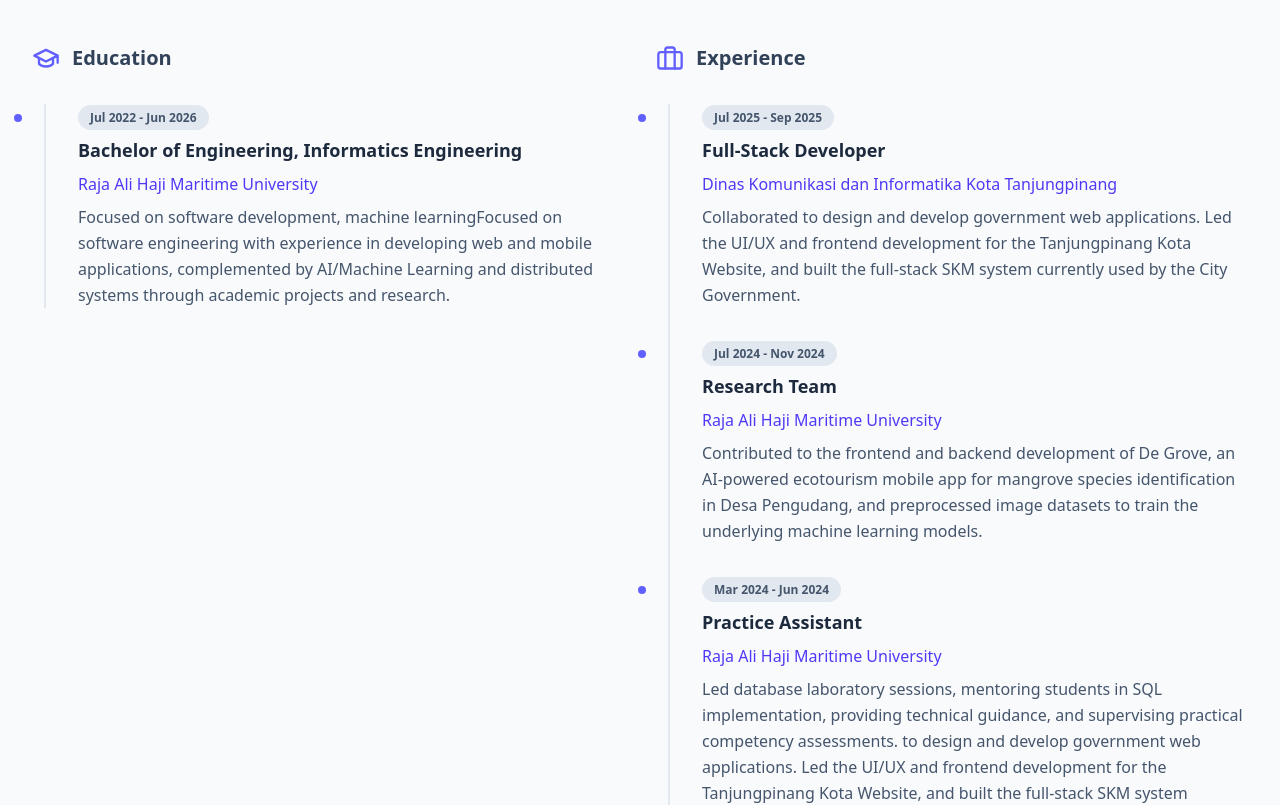
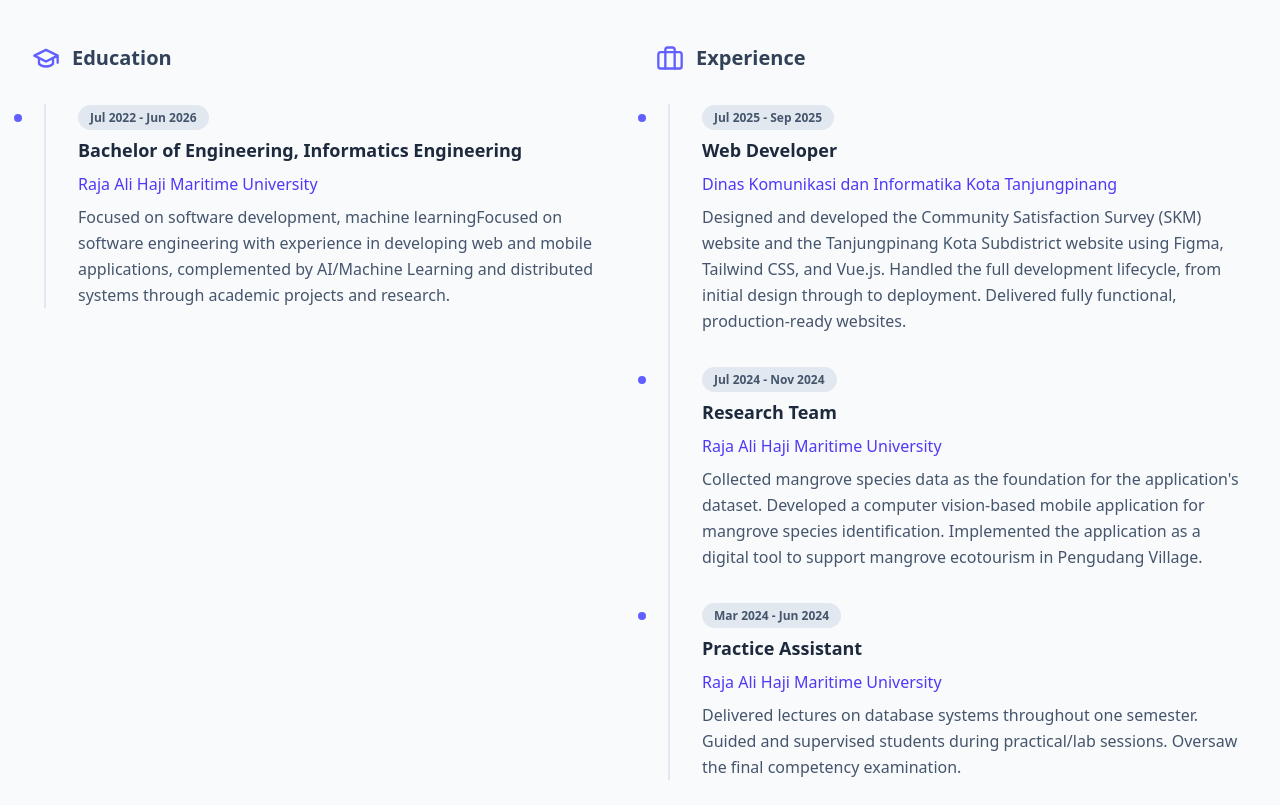
Before and after one commit to daffa267/mudaffsyah-portfolio, a Next.js app: page / in a window 1280 px wide. Shown: the part 1020-1825 px from the top of the page. Built offline with nearby package versions, Linux system fonts and the light colour scheme.

Commit message:
update experience

```diff
--- a/data/portfolio.ts
+++ b/data/portfolio.ts
@@ -68,20 +68,20 @@
 export const experienceData = [
 
   {
-    role: "Full-Stack Developer",
+    role: "Web Developer",
     organization: "Dinas Komunikasi dan Informatika Kota Tanjungpinang",
     period: "Jul 2025 - Sep 2025",
-    description: "Collaborated to design and develop government web applications. Led the UI/UX and frontend development for the Tanjungpinang Kota Website, and built the full-stack SKM system currently used by the City Government."
+    description: "Designed and developed the Community Satisfaction Survey (SKM) website and the Tanjungpinang Kota Subdistrict website using Figma, Tailwind CSS, and Vue.js. Handled the full development lifecycle, from initial design through to deployment. Delivered fully functional, production-ready websites."
   },
   {
     role: "Research Team",
     organization: "Raja Ali Haji Maritime University",
     period: "Jul 2024 - Nov 2024",
-    description: "Contributed to the frontend and backend development of De Grove, an AI-powered ecotourism mobile app for mangrove species identification in Desa Pengudang, and preprocessed image datasets to train the underlying machine learning models."  },
+    description: "Collected mangrove species data as the foundation for the application's dataset. Developed a computer vision-based mobile application for mangrove species identification. Implemented the application as a digital tool to support mangrove ecotourism in Pengudang Village."  },
   {
     role: "Practice Assistant",
     organization: "Raja Ali Haji Maritime University",
     period: "Mar 2024 - Jun 2024",
-    description: "Led database laboratory sessions, mentoring students in SQL implementation, providing technical guidance, and supervising practical competency assessments. to design and develop government web applications. Led the UI/UX and frontend development for the Tanjungpinang Kota Website, and built the full-stack SKM system currently used by the City Government."
+    description: "Delivered lectures on database systems throughout one semester. Guided and supervised students during practical/lab sessions. Oversaw the final competency examination."
   }
 ];
```
